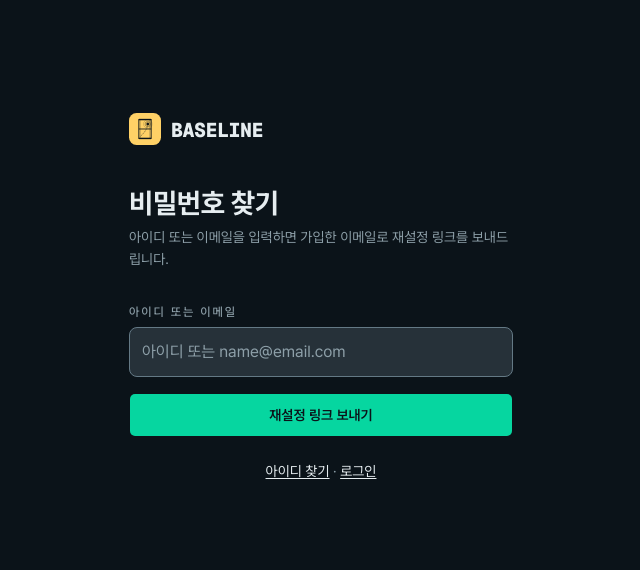
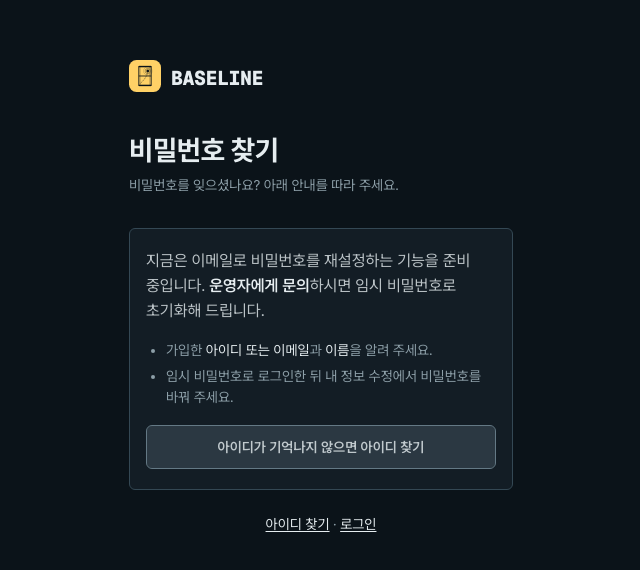
Before and after one commit to pangnima/ttd, a Next.js app: page /forgot-password in a window 1280 px wide. Shown: the part 102-672 px from the top of the page, without its empty margins (319-959 px from the left). Built offline with nearby package versions, Linux system fonts and the light colour scheme; no server answers.

Commit message:
🚸 ux: 비밀번호 찾기를 운영자 문의 안내로 — 메일 재설정은 PASSWORD_RESET_MAIL_ENABLED 스위치로 보류

```diff
--- a/src/app/(auth)/forgot-password/page.tsx
+++ b/src/app/(auth)/forgot-password/page.tsx
@@ -1,13 +1,19 @@
 import Link from 'next/link'
 import { ForgotPasswordForm } from '@/components/auth/forgot-password-form'
+import { PasswordResetContactNotice } from '@/components/auth/password-reset-contact-notice'
 import { BrandLogo } from '@/components/common/brand-logo'
 import { mapResetQueryError } from '@/lib/auth/auth-error-messages'
+import { PASSWORD_RESET_MAIL_ENABLED } from '@/lib/auth/password-reset-mode'
 
 const linkCls = 'text-foreground hover:text-foreground/80 underline underline-offset-2 transition-colors'
 
+/**
+ * 비밀번호 찾기. 메일 재설정이 켜져 있으면 「아이디 또는 이메일」 폼, 꺼져 있으면(도메인·SMTP 준비 전)
+ * 운영자 문의 안내 — 스위치는 `password-reset-mode.ts` 하나다. 어느 쪽이든 만료 링크 배너는 그린다
+ * (운영자가 대시보드에서 보낸 재설정 링크가 이 화면으로 돌아온다).
+ */
 export default async function ForgotPasswordPage({ searchParams }: { searchParams: Promise<{ error?: string }> }) {
     const { error } = await searchParams
-    // /auth/confirm이 만료·재사용 링크를 여기로 돌려보낸다(Week 61) — 그전엔 말없이 로그인 화면이었다
     const notice = mapResetQueryError(error)
 
     return (
@@ -20,7 +26,9 @@ export default async function ForgotPasswordPage({ searchParams }: { searchParam
                     <div className="mb-8">
                         <h1 className="text-h2 font-bold text-foreground">비밀번호 찾기</h1>
                         <p className="mt-1.5 text-body2 text-muted-foreground">
-                            아이디 또는 이메일을 입력하면 가입한 이메일로 재설정 링크를 보내드립니다.
+                            {PASSWORD_RESET_MAIL_ENABLED
+                                ? '아이디 또는 이메일을 입력하면 가입한 이메일로 재설정 링크를 보내드립니다.'
+                                : '비밀번호를 잊으셨나요? 아래 안내를 따라 주세요.'}
                         </p>
                     </div>
                     {notice && (
@@ -28,7 +36,7 @@ export default async function ForgotPasswordPage({ searchParams }: { searchParam
                             {notice}
                         </p>
                     )}
-                    <ForgotPasswordForm />
+                    {PASSWORD_RESET_MAIL_ENABLED ? <ForgotPasswordForm /> : <PasswordResetContactNotice />}
                     <p className="mt-6 text-center text-body2 text-muted-foreground">
                         <Link href="/find-id" className={linkCls}>아이디 찾기</Link>
                         {' · '}
--- /dev/null
+++ b/src/components/auth/password-reset-contact-notice.tsx
@@ -0,0 +1,27 @@
+import Link from 'next/link'
+import { buttonVariants } from '@/components/ui/button'
+import { ADMIN_CONTACT_HINT } from '@/lib/auth/password-reset-mode'
+import { cn } from '@/lib/utils'
+
+/**
+ * 메일 재설정이 꺼져 있는 동안(`PASSWORD_RESET_MAIL_ENABLED = false`) `/forgot-password`가 보이는 안내.
+ * 운영자가 임시 비밀번호로 초기화해 주는 절차라, 사용자가 준비할 것(아이디 또는 이메일·이름)을 말한다.
+ */
+export function PasswordResetContactNotice() {
+    return (
+        <div className="rounded-md border border-border bg-muted/40 px-4 py-5 space-y-4 text-body text-foreground/80">
+            <p className="break-keep">
+                지금은 이메일로 비밀번호를 재설정하는 기능을 준비 중입니다.
+                <span className="font-semibold text-foreground"> 운영자에게 문의</span>하시면 임시 비밀번호로 초기화해 드립니다.
+            </p>
+            <ul className="list-disc pl-5 text-body2 text-muted-foreground space-y-1 break-keep">
+                <li>가입한 <span className="text-foreground">아이디 또는 이메일</span>과 <span className="text-foreground">이름</span>을 알려 주세요.</li>
+                <li>임시 비밀번호로 로그인한 뒤 내 정보 수정에서 비밀번호를 바꿔 주세요.</li>
+                {ADMIN_CONTACT_HINT && <li>문의: <span className="text-foreground">{ADMIN_CONTACT_HINT}</span></li>}
+            </ul>
+            <Link href="/find-id" className={cn(buttonVariants({ variant: 'outline', size: 'lg' }), 'w-full h-11 font-semibold')}>
+                아이디가 기억나지 않으면 아이디 찾기
+            </Link>
+        </div>
+    )
+}
--- a/src/lib/actions/auth.ts
+++ b/src/lib/actions/auth.ts
@@ -15,6 +15,7 @@ import { EMAIL_TAKEN_MESSAGE, looksLikeEmail, normalizeEmail } from '@/lib/auth/
 import { validatePassword, WEAK_PASSWORD_NOTICE } from '@/lib/auth/password-policy'
 import { LOGIN_ID_TAKEN_MESSAGE, normalizeLoginId, validateLoginId } from '@/lib/auth/login-id'
 import { parseFindIdResult, type FindIdResult } from '@/lib/auth/find-id'
+import { PASSWORD_RESET_MAIL_ENABLED } from '@/lib/auth/password-reset-mode'
 
 /**
  * 로그인 칸의 값을 signInWithPassword가 받을 이메일로 바꾼다.
@@ -290,6 +291,9 @@ export async function requestPasswordResetAction(
     _prevState: { error?: string; success?: boolean } | null,
     formData: FormData
 ): Promise<{ error?: string; success?: boolean }> {
+    // 노출 조건과 짝을 맞춘 가드(0072) — 화면이 폼을 감춘 동안 액션도 거절한다
+    if (!PASSWORD_RESET_MAIL_ENABLED) return { error: '지금은 이메일 재설정을 제공하지 않습니다. 운영자에게 문의해 주세요.' }
+
     const identifier = ((formData.get('identifier') as string | null) ?? '').trim()
     if (!identifier) return { error: '아이디 또는 이메일을 입력해 주세요.' }
 
--- /dev/null
+++ b/src/lib/auth/password-reset-mode.ts
@@ -0,0 +1,19 @@
+/**
+ * 비밀번호 찾기의 배달 수단 — **메일 재설정을 켤지**를 한 곳에서 정한다(Week 61).
+ *
+ * 링크형 재설정(`requestPasswordResetAction` → `/auth/confirm` → `/reset-password`)은 코드가 다 있지만
+ * 메일이 나가려면 커스텀 SMTP가 있어야 하고, 그러려면 발신 도메인이 필요하다. 도메인 구매 전까지
+ * Supabase 기본 SMTP는 조직 팀원 주소에만 배달하므로, 그 상태에서 폼을 보이면 화면은 "보냈습니다"라
+ * 말하고 메일은 오지 않는 조용한 고장이 된다. 그래서 그동안은 **운영자 문의 안내**로 대신한다.
+ *
+ * 켜는 순서(코드는 이 값 하나): Resend 가입 → 도메인 인증 → Supabase Authentication › SMTP Settings
+ * (host smtp.resend.com · port 465 · user resend · password = API key · sender noreply@도메인) →
+ * auth_logs `mail.send`의 `mail_from`이 우리 도메인인지 확인 → `true`.
+ */
+export const PASSWORD_RESET_MAIL_ENABLED = false
+
+/**
+ * 운영자 연락처 안내 문구 — 서비스 연락 채널이 정해지면 여기만 고친다(예: '카카오톡 채널 @baseline').
+ * null이면 화면은 "가입한 클럽의 운영자나 관리자에게" 같은 일반 문구만 보인다.
+ */
+export const ADMIN_CONTACT_HINT: string | null = null
```
